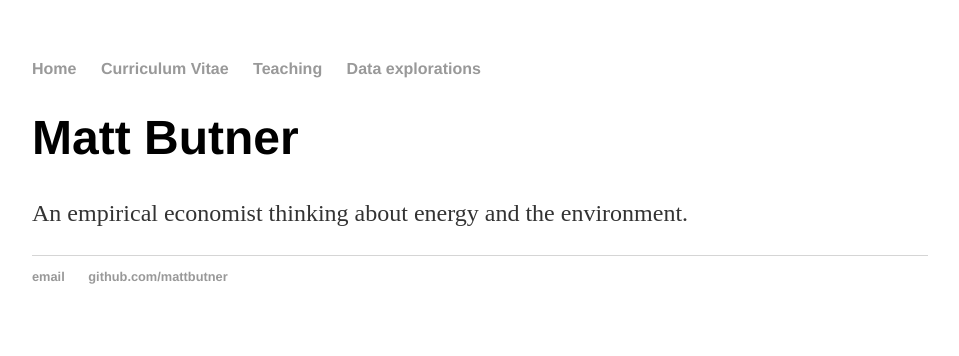
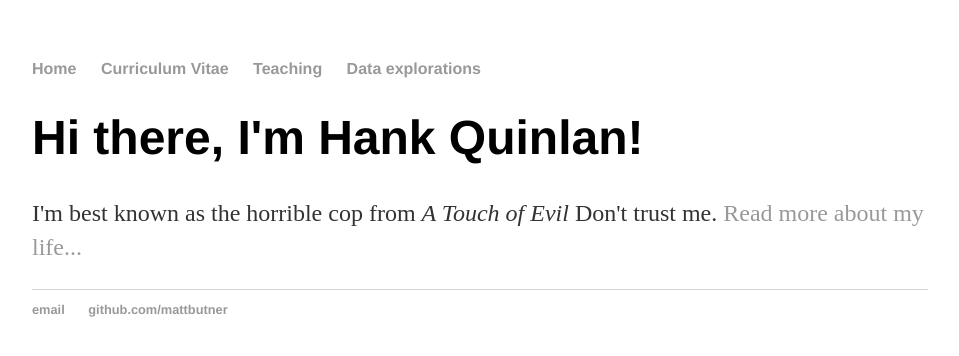
Before and after one commit to mattbutner/mattbutner.github.io, a Jekyll site: the page built from index.html, in a window 1280 px wide. Shown: the top 356 px of the page, without its empty margins (160-1119 px from the left). Built offline with Jekyll 4.4.1, drawn with Linux system fonts in a browser that asks for light colours.

Commit message:
Update index.html

```diff
--- a/index.html
+++ b/index.html
@@ -1,39 +1,8 @@
-<!DOCTYPE html>
-<html>
-	<head>
-		<title>Matthew Ridge Butner</title>
-		<!-- link to main stylesheet -->
-		<link rel="stylesheet" type="text/css" href="/css/main.css">
-<!-- old style 	<link rel="stylesheet" href="stylesheets/styles.css">
-	  	<link rel="stylesheet" href="stylesheets/github-light.css"> -->
-		<link rel="stylesheet" href="leaflet-1.0.3/leaflet.css"/>
-		<script src="leaflet-1.0.3/leaflet.js"></script>
-		<style> #map{ width: 600px; height: 400px; }</style>
-		<meta name="viewport" content="width=device-width, initial-scale=1, user-scalable=no">
-	 <!-- <link rel="stylesheet" href="https://maxcdn.bootstrapcdn.com/bootstrap/3.3.7/css/bootstrap.min.css">
-	  <script src="https://ajax.googleapis.com/ajax/libs/jquery/3.2.1/jquery.min.js"></script>
-	  <script src="https://maxcdn.bootstrapcdn.com/bootstrap/3.3.7/js/bootstrap.min.js"></script> -->
-	</head>
-	<body>
-		<nav>
-    		<ul>
-			<li><a href="https://mattbutner.github.io/">Home</a></li>
-			<li><a href="butner-cv.pdf">Curriculum Vitae</a></li>
-			<li><a href="teaching.html">Teaching</a></li>
-			<li><a href="data_explorations.html">Data explorations</a></li>
-    		</ul>
-		</nav>
-		<div class="container">
-    		<div class="blurb">
-			<h1>Matt Butner</h1>
-			<p>An empirical economist thinking about energy and the environment. </p>
-		</div><!-- /.blurb -->
-		</div><!-- /.container -->
-		<footer>
-    		<ul>
-        		<li><a href="mailto:mattbutner@gmail.com">email</a></li>
-        		<li><a href="https://github.com/mattbutner">github.com/mattbutner</a></li>
-			</ul>
-		</footer>
-	</body>
-</html>
+---
+layout: default
+title: Matthew Ridge Butner
+---
+<div class="blurb">
+	<h1>Hi there, I'm Hank Quinlan!</h1>
+	<p>I'm best known as the horrible cop from <em>A Touch of Evil</em> Don't trust me. <a href="/about">Read more about my life...</a></p>
+</div><!-- /.blurb -->
```
